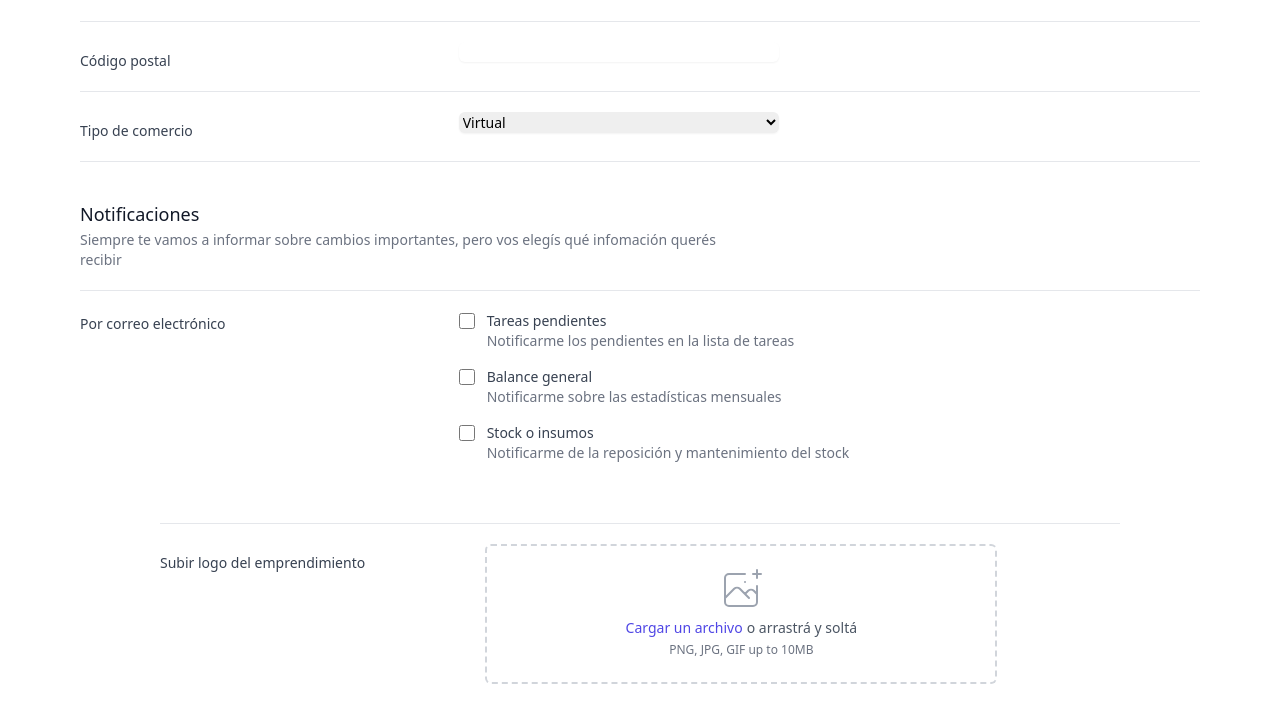
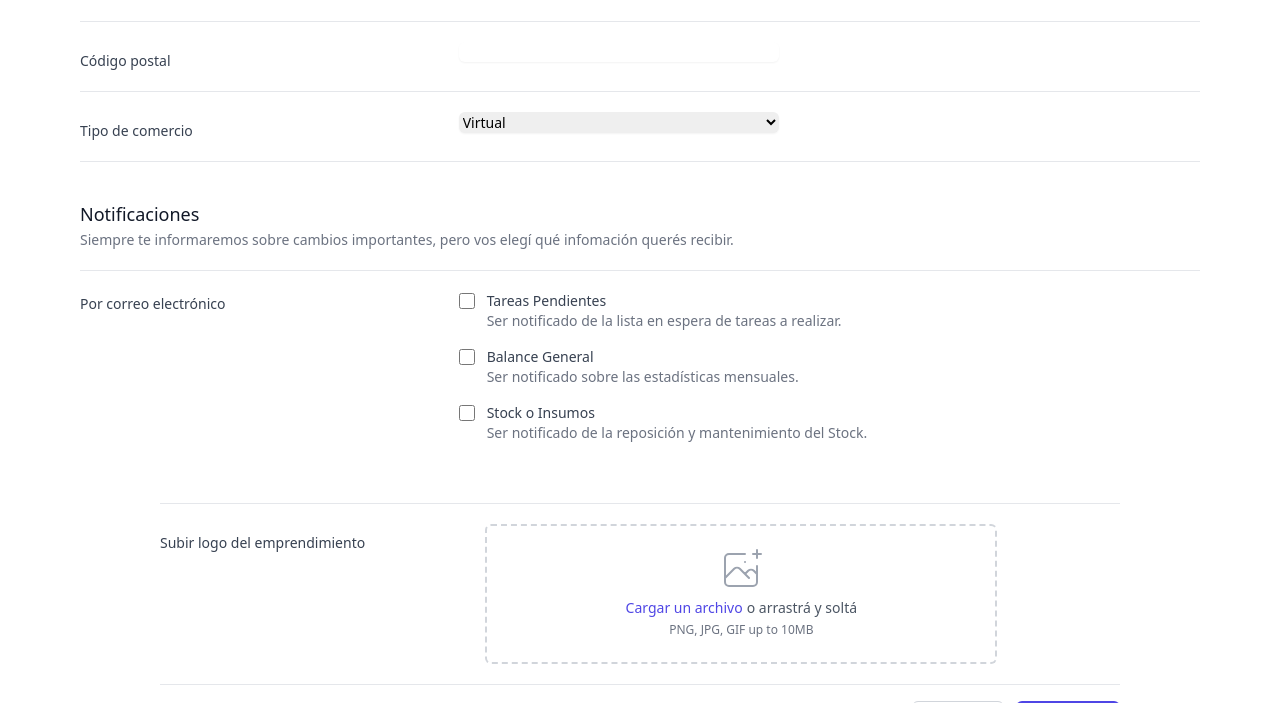
Before and after one commit to endagafi/dementors, a Flask app: page /registrar_emprendimiento in a window 1280 px wide. Shown: the part 453-1156 px from the top of the page. Run offline with Flask 2, Linux system fonts and the light colour scheme; some libraries are stand-ins or nearby versions.

Commit message:
cambo de input en registro de emprendimiento

```diff
--- a/templates/registrar_emprendimiento.html
+++ b/templates/registrar_emprendimiento.html
@@ -96,7 +96,7 @@
     <div class="divide-y divide-gray-200 pt-8 space-y-6 sm:pt-10 sm:space-y-5">
       <div>
         <h3 class="text-lg leading-6 font-medium text-gray-900">Notificaciones</h3>
-        <p class="mt-1 max-w-2xl text-sm text-gray-500">Siempre te vamos a informar sobre cambios importantes, pero vos eleg&iacute;s qué infomaci&oacute;n quer&eacute;s recibir</p>
+        <p class="mt-1 max-w-2xl text-sm text-gray-500">Siempre te informaremos sobre cambios importantes, pero vos eleg&iacute; qué infomaci&oacute;n quer&eacute;s recibir.</p>
       </div>
       <div class="space-y-6 sm:space-y-5">
         <div class="pt-6 sm:pt-5">
@@ -112,8 +112,8 @@
                       <input id="comments" name="comments" type="checkbox" class="focus:ring-indigo-500 h-4 w-4 text-indigo-600 border-gray-300 rounded">
                     </div>
                     <div class="ml-3 text-sm">
-                      <label for="comments" class="font-medium text-gray-700">Tareas pendientes</label>
-                      <p class="text-gray-500">Notificarme los pendientes en la lista de tareas </p>
+                      <label for="comments" class="font-medium text-gray-700">Tareas Pendientes</label>
+                      <p class="text-gray-500">Ser notificado de la lista en espera de tareas a realizar.</p>
                     </div>
                   </div>
                   <div class="relative flex items-start">
@@ -121,8 +121,8 @@
                       <input id="candidates" name="candidates" type="checkbox" class="focus:ring-indigo-500 h-4 w-4 text-indigo-600 border-gray-300 rounded">
                     </div>
                     <div class="ml-3 text-sm">
-                      <label for="candidates" class="font-medium text-gray-700">Balance general</label>
-                      <p class="text-gray-500">Notificarme sobre las estad&iacute;sticas mensuales</p>
+                      <label for="candidates" class="font-medium text-gray-700">Balance General</label>
+                      <p class="text-gray-500">Ser notificado sobre las estad&iacute;sticas mensuales.</p>
                     </div>
                   </div>
                   <div class="relative flex items-start">
@@ -130,8 +130,8 @@
                       <input id="offers" name="offers" type="checkbox" class="focus:ring-indigo-500 h-4 w-4 text-indigo-600 border-gray-300 rounded">
                     </div>
                     <div class="ml-3 text-sm">
-                      <label for="offers" class="font-medium text-gray-700">Stock o insumos</label>
-                      <p class="text-gray-500">Notificarme de la reposici&oacute;n y mantenimiento del stock</p>
+                      <label for="offers" class="font-medium text-gray-700">Stock o Insumos</label>
+                      <p class="text-gray-500">Ser notificado de la reposici&oacute;n y mantenimiento del Stock.</p>
                     </div>
                   </div>
                 </div>
```
